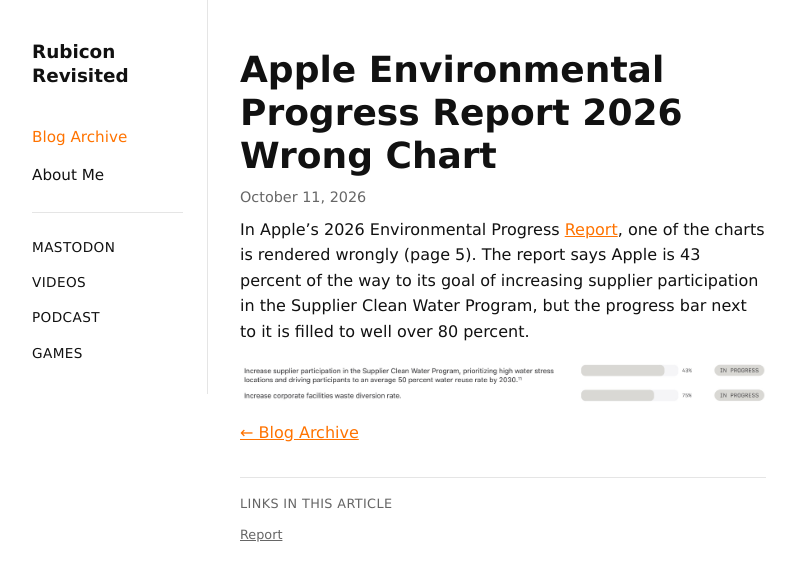
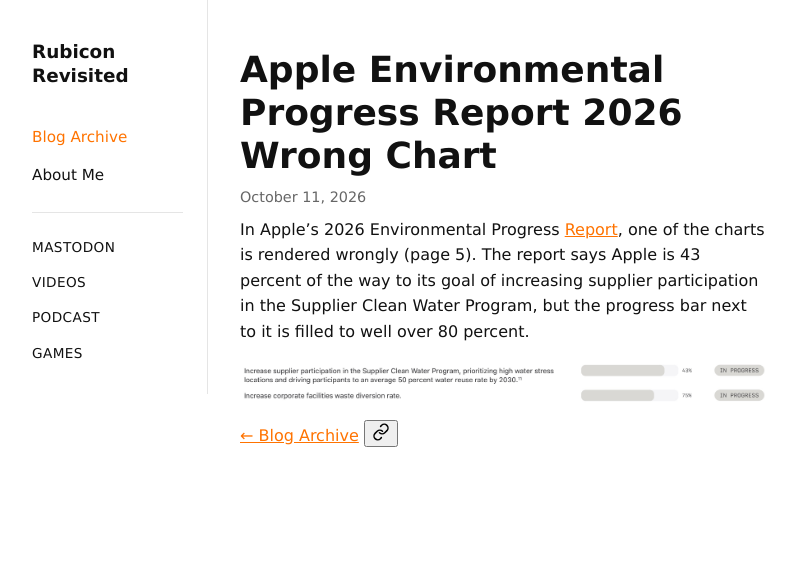
Before and after one commit to StepanJiri/stepankarasek.github.io, a Jekyll site: the page built from _posts/2026-10-11-Apple Environmental Progress Report 2026 Wrong Chart.md, in a window 1280 px wide. Shown: the top 581 px of the page, without its empty margins (152-949 px from the left). Built offline with Jekyll 4.4.1, drawn with Linux system fonts in a browser that asks for light colours; part of the change alters nothing that is shown.

Commit message:
Update post.html

```diff
--- a/_layouts/post.html
+++ b/_layouts/post.html
@@ -11,16 +11,31 @@ layout: default
     {{ content }}
   </div>
 
-  <p class="post-back"><a href="{{ '/blog/' | relative_url }}">&larr; Blog Archive</a></p>
+  <div class="post-footer-row">
+    <a href="{{ '/blog/' | relative_url }}" class="post-back">&larr; Blog Archive</a>
+    <button type="button" id="post-links-toggle" class="post-links-toggle" aria-expanded="false" aria-controls="post-links" aria-label="Show links in this post" style="display:none;">
+      <svg xmlns="http://www.w3.org/2000/svg" viewBox="0 0 24 24" width="18" height="18" fill="none" stroke="currentColor" stroke-width="2" stroke-linecap="round" stroke-linejoin="round">
+        <path d="M10 13a5 5 0 0 0 7.07 0l2.83-2.83a5 5 0 0 0-7.07-7.07L11.5 4.5"></path>
+        <path d="M14 11a5 5 0 0 0-7.07 0L4.1 13.83a5 5 0 0 0 7.07 7.07L12.5 19.5"></path>
+      </svg>
+    </button>
+  </div>
 
-  <div id="post-links" class="post-links"></div>
+  <div id="post-links" class="post-links" hidden></div>
 </article>
 
 <script>
 (function () {
   var content = document.getElementById('post-content');
   var container = document.getElementById('post-links');
-  if (!content || !container) return;
+  var toggle = document.getElementById('post-links-toggle');
+  if (!content || !container || !toggle) return;
+
+  function addFastTip(a, text) {
+    if (!text) return;
+    a.dataset.tip = text;
+    a.classList.add('has-tip');
+  }
 
   var anchors = content.querySelectorAll('a[href^="http"]');
   var seen = {};
@@ -28,61 +43,65 @@ layout: default
 
   anchors.forEach(function (a) {
     var href = a.getAttribute('href');
+    var customLabel = a.getAttribute('title');
+    var label = (customLabel && customLabel.trim()) ? customLabel.trim() : (a.textContent.trim() || href);
+
+    // Replace the slow native tooltip with a fast custom one.
+    if (customLabel) {
+      a.removeAttribute('title');
+      addFastTip(a, customLabel.trim());
+    }
+
     if (!seen[href]) {
       seen[href] = true;
-      var customLabel = a.getAttribute('title');
-      var label = (customLabel && customLabel.trim()) ? customLabel.trim() : (a.textContent.trim() || href);
       links.push({ href: href, label: label });
     }
   });
 
   if (links.length === 0) return;
 
-  var label = document.createElement('p');
-  label.className = 'post-links-label';
-  label.textContent = 'Links in this article';
-  container.appendChild(label);
+  toggle.style.display = '';
+
+  var heading = document.createElement('p');
+  heading.className = 'post-links-label';
+  heading.textContent = 'Links in this post';
+  container.appendChild(heading);
 
   var list = document.createElement('ul');
   list.className = 'post-links-list';
 
   links.forEach(function (link) {
     var li = document.createElement('li');
+
     var a = document.createElement('a');
     a.href = link.href;
     a.target = '_blank';
     a.rel = 'noopener';
-    a.title = link.href;
-    a.dataset.label = link.label;
     a.textContent = link.label;
+    addFastTip(a, link.href);
     li.appendChild(a);
+
+    var urlLine = document.createElement('span');
+    urlLine.className = 'post-links-url';
+    urlLine.textContent = link.href;
+    li.appendChild(urlLine);
+
     list.appendChild(li);
   });
 
   container.appendChild(list);
 
-  var linkEls = list.querySelectorAll('a');
-
-  function showUrls() {
-    linkEls.forEach(function (a) {
-      a.textContent = a.getAttribute('href');
-    });
-  }
-
-  function showLabels() {
-    linkEls.forEach(function (a) {
-      a.textContent = a.dataset.label;
-    });
-  }
-
-  document.addEventListener('keydown', function (e) {
-    if (e.key === 'Control' || e.key === 'Meta') showUrls();
+  toggle.addEventListener('click', function () {
+    var isHidden = container.hasAttribute('hidden');
+    if (isHidden) {
+      container.removeAttribute('hidden');
+      toggle.setAttribute('aria-expanded', 'true');
+      toggle.classList.add('is-open');
+    } else {
+      container.setAttribute('hidden', '');
+      toggle.setAttribute('aria-expanded', 'false');
+      toggle.classList.remove('is-open');
+    }
   });
-
-  document.addEventListener('keyup', function (e) {
-    if (e.key === 'Control' || e.key === 'Meta') showLabels();
-  });
-
-  window.addEventListener('blur', showLabels);
 })();
 </script>
```
